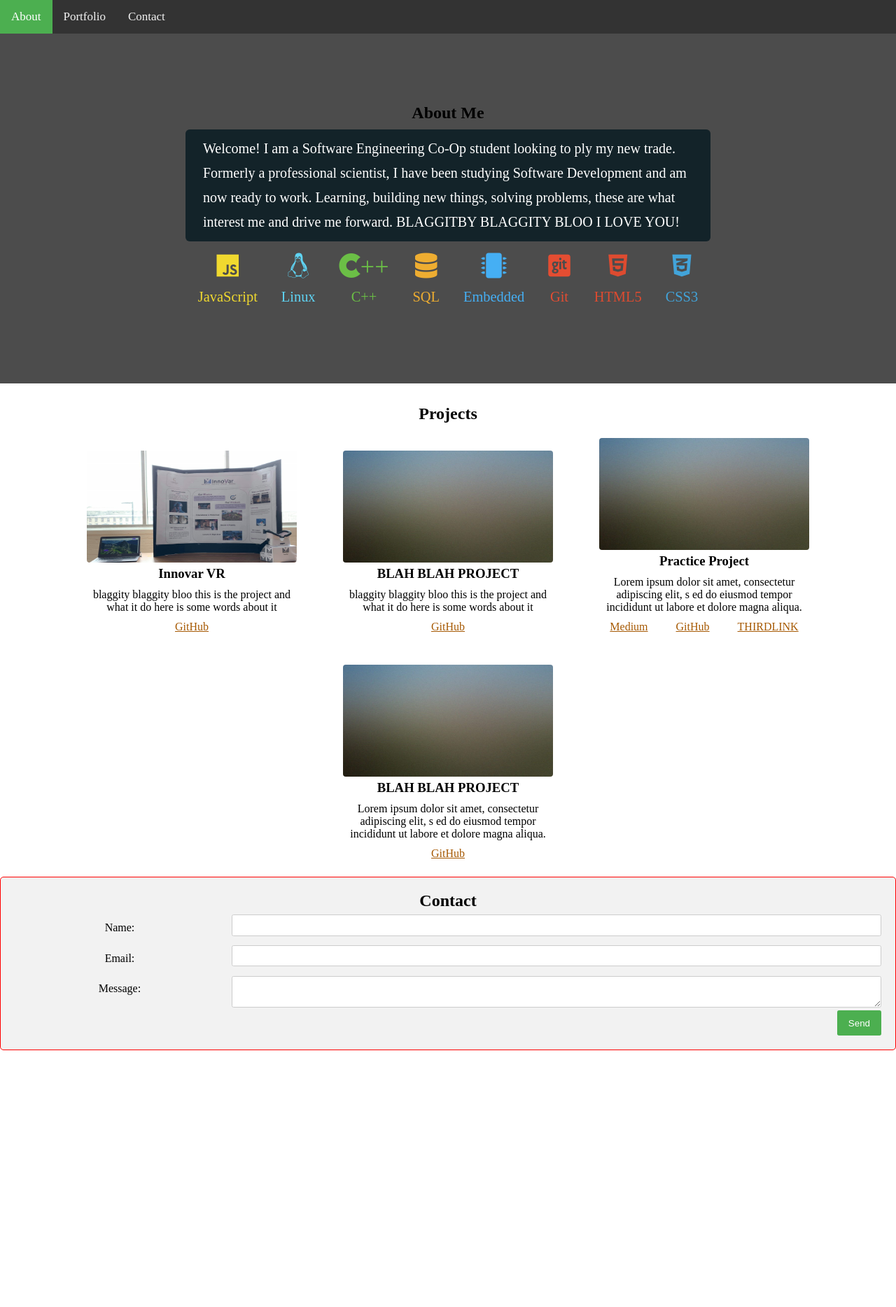
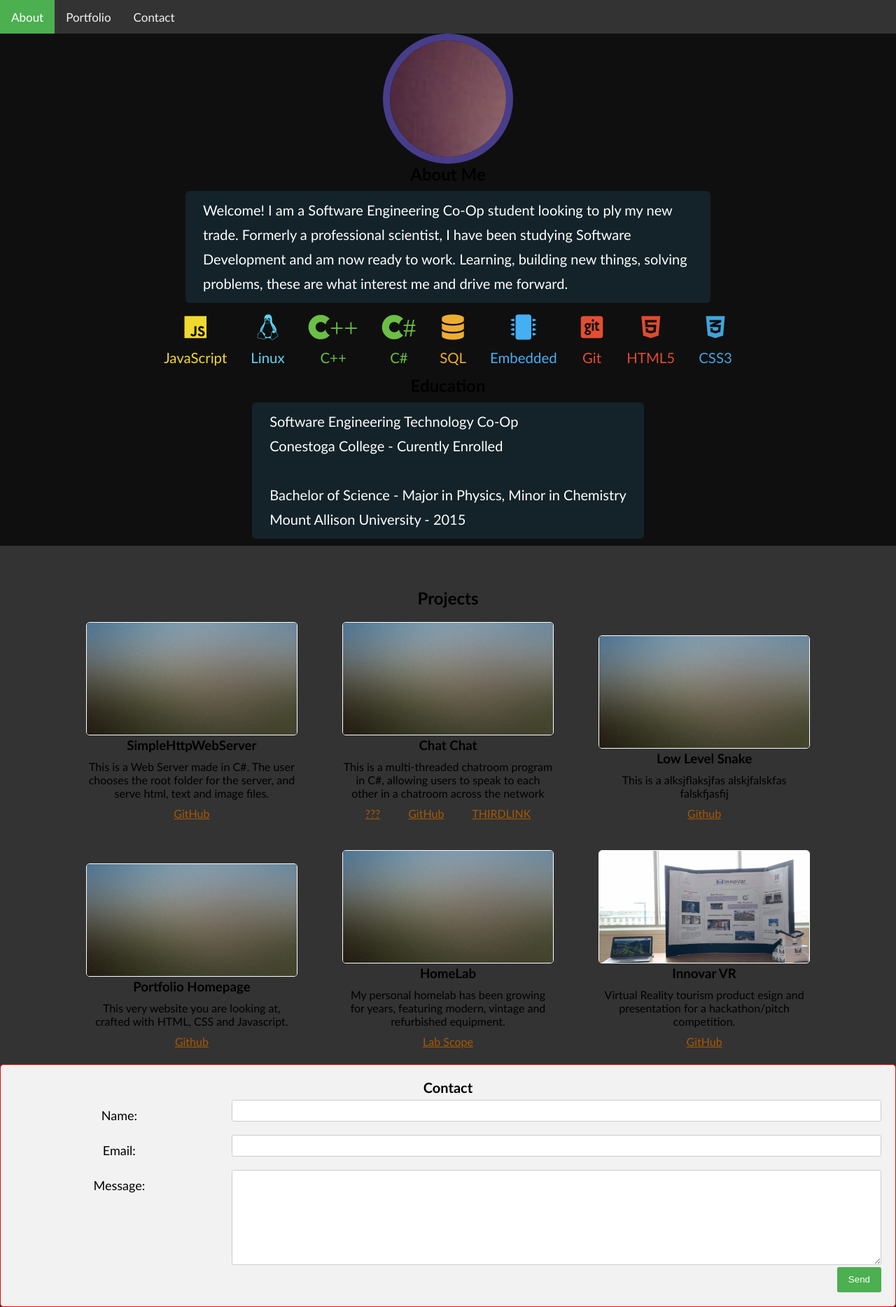
Before and after one commit to joel-smith/homepage, a PHP site: page /home.php in a window 1280 px wide. Shown: the whole page at 70% size. Before the commit the page ends 1501 px from the top, so only its background shows below. Run offline with PHP 8.4, Linux system fonts and the light colour scheme; data that the repository does not hold is empty; some libraries are stand-ins or nearby versions.

Commit message:
form validation

```diff
--- a/assets/css/main.css
+++ b/assets/css/main.css
@@ -9,56 +9,14 @@
 
 html, body {
     font-size: 1.6rem;
+    font-family: 'Gill Sans', 'Gill Sans MT', Calibri, 'Trebuchet MS', sans-serif;
+    background-color: #333;
     width: 100%;
     margin: 0;
     padding: 0;
     scroll-behavior: smooth;
     text-align: center;
 }
-
-/* li {
-    list-style: none;
-}
-
-
-a {
-    text-decoration: none;
-}
-
-
-.topnav{
-    position: fixed;
-    left: 0;
-    top: 0;
-    width: 100%;
-    background-color:darkslategray;
-    min-width: 65rem;
-}
-
-nav ul {
-    text-align: right;
-    padding-right: 2rem;
-}
-
-nav ul li {
-    display: inline-block;
-    margin: 1.5rem 4.5rem;
-}
-
-nav ul li a {
-    display: inline-block;
-    position: relative;
-    z-index: 1;
-    padding: 2rem;
-    margin: -2rem;
-    color: white;
-    font-weight: 700;
-    text-transform: uppercase;
-}
-
-nav ul li a:hover {
-  color: #BACDD9;
-} */
 
 /*NAVBAR*/
 
@@ -78,9 +36,9 @@ nav ul li a:hover {
     display: block;
     color: #f2f2f2;
     text-align: center;
-    padding: 14px 16px;
+    padding: 1.4rem 1.6rem;
     text-decoration: none;
-    font-size: 17px;
+    font-size: 1.7rem;
 }
 
 .topnav a:hover {
@@ -125,6 +83,20 @@ nav ul li a:hover {
 }
 
 /*Intro & About section*/
+
+.headshot {
+    width: 13%;
+    border-color: darkslateblue;
+    border-width: 1rem;
+    border-style: solid;
+    border-radius: 50%;
+}
+
+@media screen and (max-width: 600px) {
+    .headshot {
+        width: 22%;
+    }
+}
 
 .intro {
     height: auto;
@@ -237,7 +209,7 @@ nav ul li a:hover {
     text-decoration: underline;
 }
 
-._Projects {
+.projects {
     padding-top: 3rem;
 }
 
@@ -259,9 +231,17 @@ nav ul li a:hover {
     padding: 20px;
 }
 
+.formContainer h2 {
+    font-size: 2rem;
+}
+
+.formContainer label {
+    font-size: 1.8rem;
+}
+
 /*styled inputs*/
 
-input[type=text], select, textarea {
+input[type=text], input[type=email], select, textarea {
     width: 100%;
     padding: 0.5em;
     border: 1px solid #ccc;
--- a/home.php
+++ b/home.php
@@ -91,19 +91,22 @@
 
         <div class="wrap">
             <section id="about_section" class="intro">
-                <h2>About Me</h2>
+
+            <img class="headshot" src="assets/img/avatar.jpg">
+
+             <h2>About Me</h2>
                 <div class="about_text">
-                    <!-- PUT THIS IN SOME KINDA OF BUBBLE-->
                     <p>Welcome! I am a Software Engineering Co-Op student looking to ply my new trade.
                         Formerly a professional scientist, I have been studying Software Development and am now
                         ready to work. Learning, building new things, solving problems, these are what interest me
-                        and drive me forward. BLAGGITBY BLAGGITY BLOO I LOVE YOU!
+                        and drive me forward.
                     </p>
                 </div>
 
 
                 <!-- SKILLS (Thanks Fontawesome)
             should this become a grid??? maybe maybe not
+            more skills listed to be needed
             -->
                 <div class="all_skills">
 
@@ -129,6 +132,14 @@
                         </div>
                         <div class="skill_desc">
                             <p style="color:#6BBF46">C++</p>
+                        </div>
+                    </div>
+                    <div class="skill_details">
+                        <div class="skill_icon">
+                            <i class="fab fa-cuttlefish fa-3x" style="color:#6BBF46">#</i>
+                        </div>
+                        <div class="skill_desc">
+                            <p style="color:#6BBF46">C#</p>
                         </div>
                     </div>
                     <div class="skill_details">
@@ -171,16 +182,110 @@
                             <p style="color:#42A4DA">CSS3</p>
                         </div>
                     </div>
-            </section>
+                </br>
+            <h2>Education</h2>
+            <div class="about_text">
+
+                    <p>Software Engineering Technology Co-Op</p>
+
+                    <p>Conestoga College - Curently Enrolled</p>
+                    </br>
+                    <p>Bachelor of Science - Major in Physics, Minor in Chemistry</p>
+
+                    <p>Mount Allison University - 2015</p>
+
+                </div>
+
+                </section>
         </div>
 
         <!--maybe add a modal for each project? -->
         <section id="portfolio_section">
-            <div class="Projects">
+            <div class="projects">
                 <div>
                     <h2 class="section_name">Projects</h2>
                 </div>
                 <div class="project_wrapper">
+
+                    <div class="project_tile">
+                        <div>
+                            <img class="project_pic" src="assets/img/placeholder.jpg" alt="Project_Screenshot">
+                        </div>
+                        <div class="project_info">
+                            <div class="project_words">
+                                <h3>SimpleHttpWebServer</h3>
+                                 <p>This is a Web Server made in C#. The user chooses the root folder for the server, and serve html, text and image files.</p>
+                            </div>
+                            <div class="project_links">
+                                <a href="https://github.com/joel-smith/SimpleHttpWebServer/" target="_blank">GitHub</a>
+                            </div>
+                        </div>
+                    </div>
+
+                    <div class="project_tile">
+                        <div>
+                            <img class="project_pic" src="assets/img/placeholder.jpg"
+                                alt="Project_Screenshot">
+                        </div>
+                        <div class="project_info">
+                            <div class="project_words">
+                                <h3>Chat Chat</h3>
+                                <p>This is a multi-threaded chatroom program in C#, allowing users to speak to each other in a chatroom across the network</p>                            </div>
+                            <div class="project_links">
+                                <a href="#"
+                                    target="_blank">???</a>
+                                <a href="#"
+                                    target="_blank">GitHub</a>
+                                <a href="#" target="_blank">THIRDLINK</a>
+                            </div>
+                        </div>
+                    </div>
+
+                    <div class="project_tile">
+                        <div>
+                            <img class="project_pic" src="assets/img/placeholder.jpg" alt="Project_Screenshot">
+                        </div>
+                        <div class="project_info">
+                            <div class="project_words">
+                                <h3>Low Level Snake</h3>
+                                <p>This is a alksjflaksjfas alskjfalskfas falskfjasfij</p>
+                            </div>
+                            <div class="project_links">
+                                <a href="#" target="_blank">Github</a>
+                            </div>
+                        </div>
+                    </div>
+
+                    <div class="project_tile">
+                        <div>
+                            <img class="project_pic" src="assets/img/placeholder.jpg" alt="Project_Screenshot">
+                        </div>
+                        <div class="project_info">
+                            <div class="project_words">
+                                <h3>Portfolio Homepage</h3>
+                                <p>This very website you are looking at, crafted with HTML, CSS and Javascript.</p>
+                            </div>
+                            <div class="project_links">
+                                <a href="#" target="_blank">Github</a>
+                            </div>
+                        </div>
+                    </div>
+
+                    <div class="project_tile">
+                        <div>
+                            <img class="project_pic" src="assets/img/placeholder.jpg" alt="Project_Screenshot">
+                        </div>
+                        <div class="project_info">
+                            <div class="project_words">
+                                <h3>HomeLab</h3>
+                                <p>My personal homelab has been growing for years, featuring modern, vintage and refurbished equipment.</p>
+                            </div>
+                            <div class="project_links">
+                                <a href="#" target="_blank">Lab Scope</a>
+                            </div>
+                        </div>
+                    </div>
+
                     <div class="project_tile">
                         <div>
                             <img class="project_pic" src="assets/img/InnovarDisplay.jpeg" alt="Project_Screenshot">
@@ -188,56 +293,7 @@
                         <div class="project_info">
                             <div class="project_words">
                                 <h3>Innovar VR</h3>
-                                <p>blaggity blaggity bloo this is the project and what it do here is some words about it</p>
-                            </div>
-                            <div class="project_links">
-                                <a href="#" target="_blank">GitHub</a>
-                            </div>
-                        </div>
-                    </div>
-                    <div class="project_tile">
-                        <div>
-                            <img class="project_pic" src="assets/img/placeholder.jpg" alt="Project_Screenshot">
-                        </div>
-                        <div class="project_info">
-                            <div class="project_words">
-                                <h3>BLAH BLAH PROJECT</h3>
-                                 <p>blaggity blaggity bloo this is the project and what it do here is some words about it</p>
-                            </div>
-                            <div class="project_links">
-                                <a href="#" target="_blank">GitHub</a>
-                            </div>
-                        </div>
-                    </div>
-                    <div class="project_tile">
-                        <div>
-                            <img class="project_pic" src="assets/img/placeholder.jpg"
-                                alt="Project_Screenshot">
-                        </div>
-                        <div class="project_info">
-                            <div class="project_words">
-                                <h3>Practice Project</h3>
-                                <p>Lorem ipsum dolor sit amet, consectetur adipiscing elit, s
-                                ed do eiusmod tempor incididunt ut labore et dolore magna aliqua.</p>
-                            </div>
-                            <div class="project_links">
-                                <a href="#"
-                                    target="_blank">Medium</a>
-                                <a href="#"
-                                    target="_blank">GitHub</a>
-                                <a href="#" target="_blank">THIRDLINK</a>
-                            </div>
-                        </div>
-                    </div>
-                    <div class="project_tile">
-                        <div>
-                            <img class="project_pic" src="assets/img/placeholder.jpg" alt="Project_Screenshot">
-                        </div>
-                        <div class="project_info">
-                            <div class="project_words">
-                                <h3>BLAH BLAH PROJECT</h3>
-                                <p>Lorem ipsum dolor sit amet, consectetur adipiscing elit, s
-                                ed do eiusmod tempor incididunt ut labore et dolore magna aliqua.</p>
+                                <p>Virtual Reality tourism product esign and presentation for a hackathon/pitch competition.</p>
                             </div>
                             <div class="project_links">
                                 <a href="#" target="_blank">GitHub</a>
@@ -249,6 +305,7 @@
 
         <section id="contact_section">
 
+            <!--Contact Form, sends me an email to my own domain emails -->
             <div class="formContainer">
                 <form method="POST" action="" id="contact_form">
                     <h2>Contact</h2>
@@ -258,7 +315,7 @@
                             <label for="name">Name:</label>
                         </div>
                         <div class="col-75">
-                            <input name="name" type="text" />
+                            <input name="name" type="text" maxlength="150" required/>
                         </div>
                     </div>
                     <div class="row">
@@ -267,7 +324,7 @@
                         </div>
 
                         <div class="col-75">
-                            <input style="cursor: pointer;" name="email" type="text" />
+                            <input  name="email" type="email" required/>
                         </div>
                     </div>
 
@@ -276,7 +333,7 @@
                             <label for="message">Message:</label>
                         </div>
                         <div class="col-75">
-                            <textarea name="message"></textarea>
+                            <textarea name="message" required rows="8" maxlength="1250"></textarea>
                         </div>
 
                         <div class="row">
@@ -285,11 +342,23 @@
                 </form>
             </div>
 
+            <!-- validation and serverside treatment of form data -->
+            <?php
 
-            <?php
-                $name = $_POST['name'];
-                $visitor_email = $_POST['email'];
-                $message = $_POST['message'];
+                if ($_SERVER["REQUEST_METHOD"] == "POST") {
+                    $name = treat_input($_POST['name']);
+                    $visitor_email = treat_input($_POST['email']);
+                    $message = treat_input($_POST['message']);
+                }
+
+                //this function removes whitespace, treats html special chars and removes any slashes
+                function treat_input($data) {
+                    $data = trim($data);
+                    $data = stripslashes($data);
+                    $data = htmlspecialchars($data);
+                    return $data;
+                }
+
                 ?>
 
             <!--need security on this here for sure
```
Also changed, not shown: assets/img/avatar.jpg (added).
